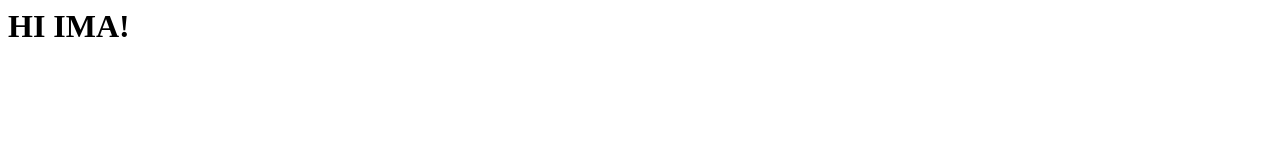
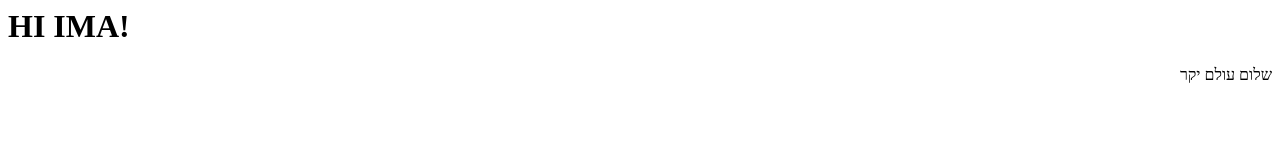
Before and after one commit to fanbaby/fanbaby.github.io, a plain HTML site: page index.html in a window 1280 px wide. Drawn offline with Linux system fonts and the light colour scheme.

Commit message:
Update index.html

```diff
--- a/index.html
+++ b/index.html
@@ -1,3 +1,6 @@
 <html>
 <body>
 <h1>HI IMA!</h1>
+  <p dir=rtl>
+  שלום עולם יקר
+  </p>
```
